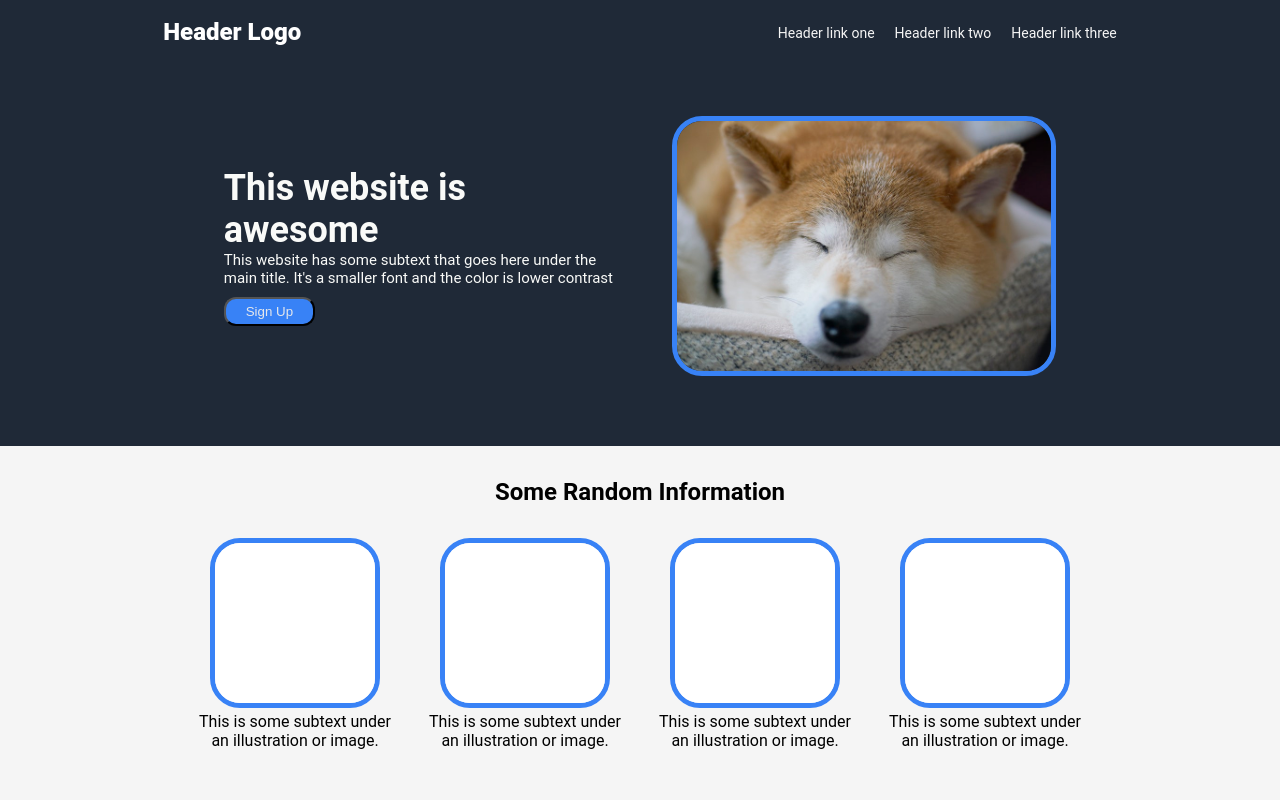
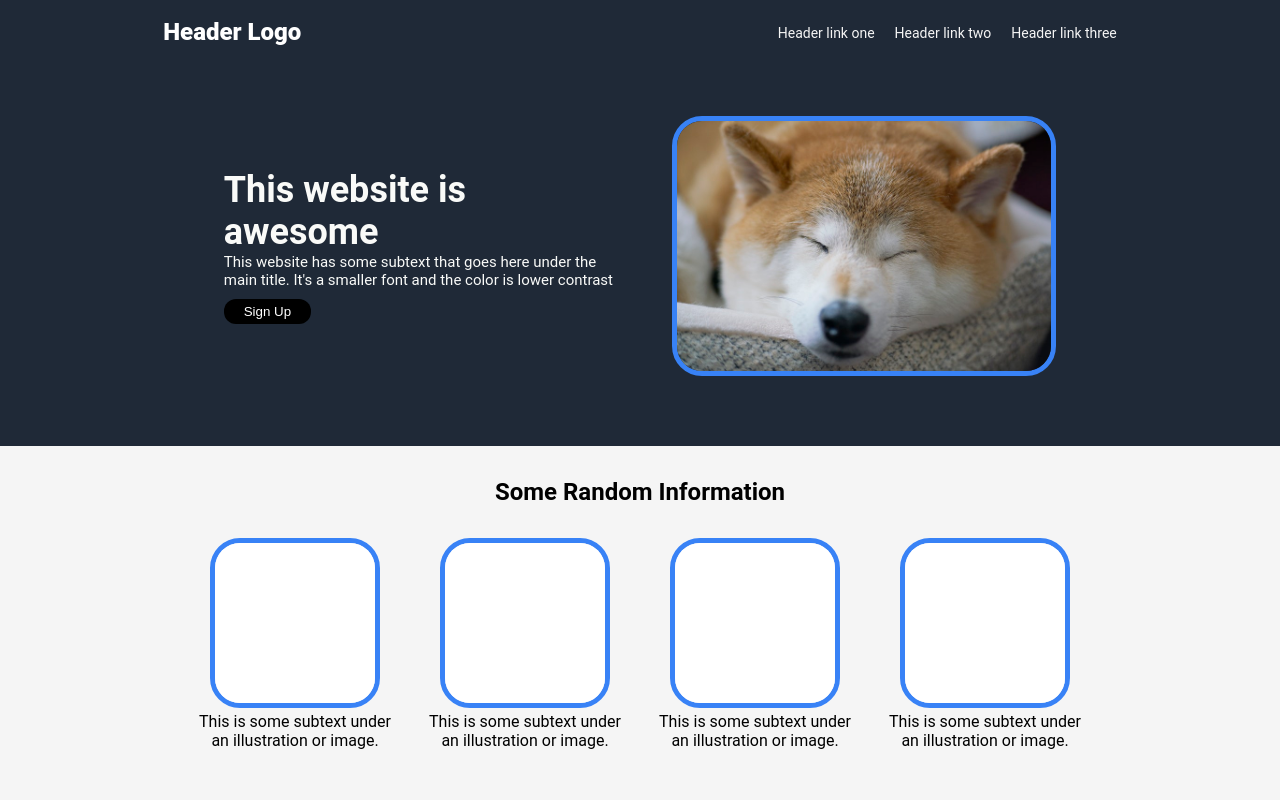
Before and after one commit to mark-marc/project-landingpage, a plain HTML site: page index.html in a window 1280 px wide. In both pictures the pointer is over the button "Sign Up". Shown: the top 800 px of the page. Drawn offline with Linux system fonts and the light colour scheme.

Commit message:
added styling to button and hover effect

```diff
--- a/style.css
+++ b/style.css
@@ -199,10 +199,17 @@ button {
     border-radius: 12px;
     box-shadow: #1F2937;
 
+
+}
+
+button:hover {
+    background: black;
+    color: white;
 }
 
 .buttonone {
     margin-top: 10px;
+    border: none;
 }
 
 .footer {
```
